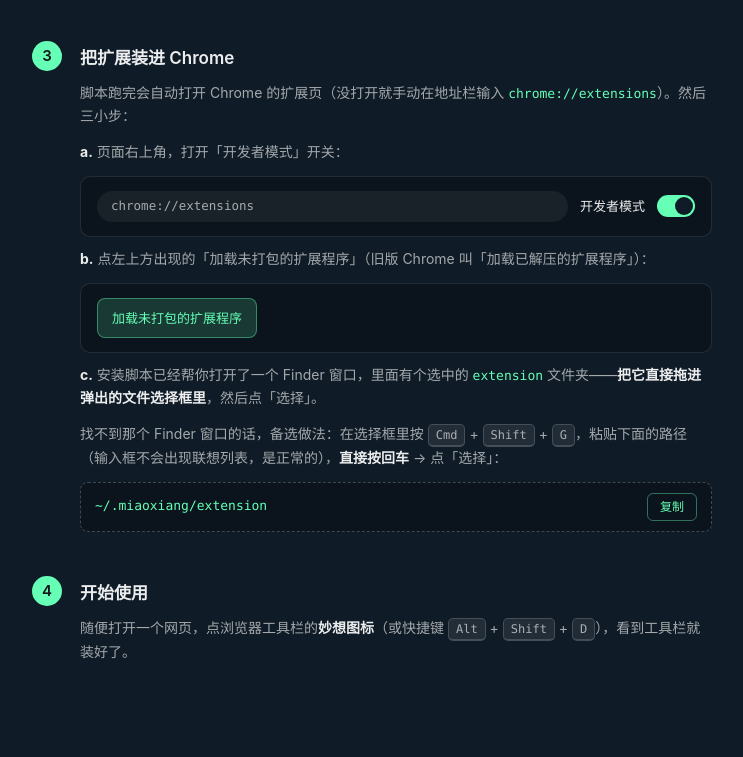
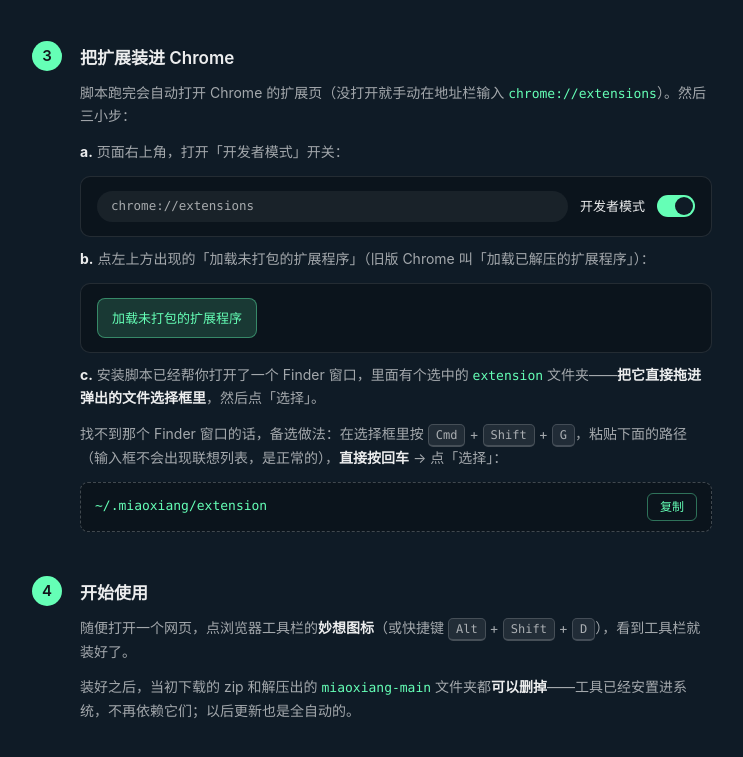
Before and after one commit to FengranZhou/miaoxiang, a browser extension: page 妙想安装手册.html in a window 1280 px wide. Shown: the part 964-1721 px from the top of the page, without its empty margins (268-1011 px from the left). Drawn offline with Linux system fonts and the light colour scheme.

Commit message:
release v2.0.8

```diff
--- a/妙想安装手册.html
+++ b/妙想安装手册.html
@@ -175,6 +175,7 @@
     <div class="b">
       <h2>开始使用</h2>
       <p>随便打开一个网页，点浏览器工具栏的<strong>妙想图标</strong>（或快捷键 <kbd>Alt</kbd> + <kbd>Shift</kbd> + <kbd>D</kbd>），看到工具栏就装好了。</p>
+      <p class="note">装好之后，当初下载的 zip 和解压出的 <code>miaoxiang-main</code> 文件夹都<strong>可以删掉</strong>——工具已经安置进系统，不再依赖它们；以后更新也是全自动的。</p>
     </div>
   </div>
 
```
Also changed, not shown: extension/manifest.json, 1 other file.
